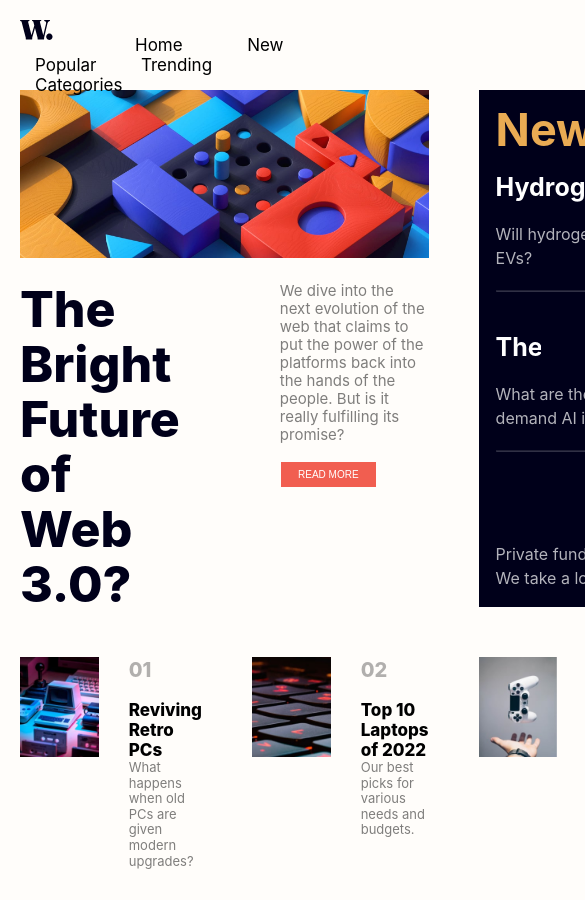
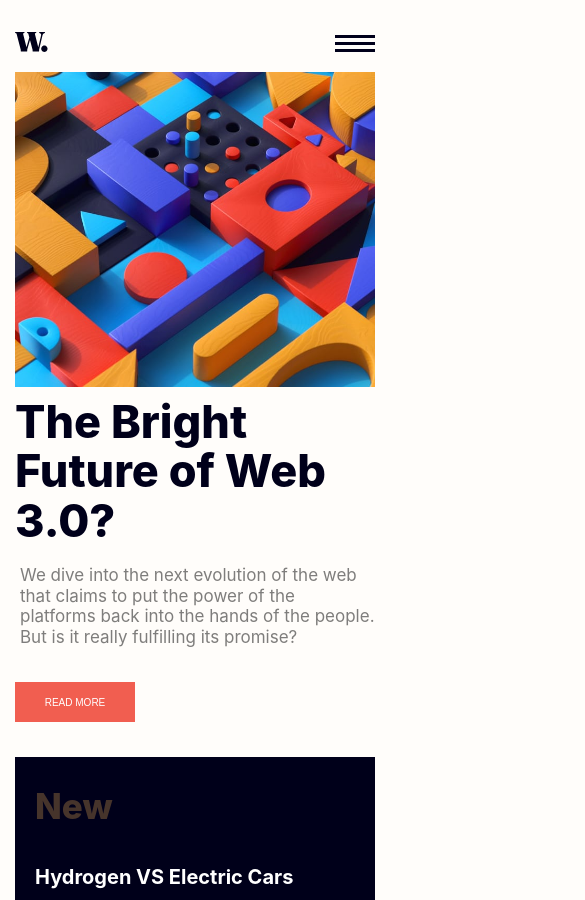
Before and after one commit to Egwolor/News-Home-Page, a plain HTML site: page index.html in a window 390 px wide. Shown: the top 900 px of the page, 585 px wide, since content can reach past the window. Drawn offline with Linux system fonts and the light colour scheme.

Commit message:
fourth-commit

```diff
--- a/Assests/css/Desktop.css
+++ b/Assests/css/Desktop.css
@@ -7,8 +7,8 @@
 body{
     max-width: 1440px;
     display:grid;
-    grid-template-columns: repeat(3, 2fr);
-    gap:50px;
+    grid-template-columns: repeat(3, 1fr);
+    gap:30px;
     background-color:hsl(36, 100%, 99%);
     font-family: 'inter', sans-serif;
     font-weight: 400;
@@ -16,6 +16,7 @@ body{
 }
 .w-logo{
     height: 20px;
+    margin-top: 13px;
 }
 .nav-bar{
     display:flex;
@@ -30,7 +31,7 @@ body{
     display:inline;
     list-style-type: none;
     text-decoration: none;
-    padding: 20px;
+    padding: 15px;
     font-size: 17px;
     margin: 0px;
     color:#000;
@@ -201,13 +202,13 @@ line-height: 1.5;
 /*styling for the footer tag*/
 
 .footer-img{
-    height:100px;
+    height: 100px;
 
 
 }
 
 
-footer h2{
+ h2{
     font-size: 20px;
         font-weight: 800;
         opacity: 30%;
--- a/Assests/css/mobile.css
+++ b/Assests/css/mobile.css
@@ -1,4 +1,4 @@
-@media only screen and (max-width:375px) {
+@media only screen and (max-width:450px) {
 
 
 *{
@@ -24,6 +24,7 @@ body{
 
 .w-logo{
     height: 20px;
+    margin-top: -3px;
 }
 .openNav{
     position: absolute;
@@ -40,33 +41,37 @@ body{
     background-color:#fff;
     top:0;
     right:0;
-    padding-top: 90px;
+    padding-top: 10px;
     z-index:1;
     overflow-x: hidden;
     transition:1s;
 }
 .closeNav{
     position:absolute;
-    right:18px;
-    top:30px;
+    display:block;
+    right:-15px;
+    top:19px;
     transition: 1s;
     height:25px;
 }
-.nav-bar-list li , a{
+.nav-bar-list li  ,a {
     display: block;
     text-decoration: none;
-    font-size:21px;
+    font-size:25px;
     font-weight:600;
-    line-height: 2.5;
+    line-height: .1;
     cursor: pointer;
     color:#000;
     transition: color .5s;
+    margin-left: -120px ;
 }
+
 .nav-bar-list li:hover ,a:hover{
     color: hsl(5, 85%, 63%);
     }
 .nav-bar-list{
-    padding:30px;
+    padding-left: 200px;
+
 }
 /*styling for the main tag*/
 main{
@@ -104,12 +109,11 @@ article {
     font-size: 17px;
     line-height: 1.2;
     margin-top: 10px;
-    margin-left: auto;
 }
 article p {
     opacity: 50%;
     margin-top:20px;
-
+    margin-left: -95px;
 }
 hr
     {
@@ -127,6 +131,7 @@ button {
     border: none;
     cursor: pointer;
     opacity: 100%;
+    margin-left: 5px;
 }
 
 button:active,
--- a/index.html
+++ b/index.html
@@ -24,10 +24,10 @@
         <li><a href="javascript:void(0)"><img src="Assests\Images\icon-menu-close.svg" alt="x-icon" class="closeNav"
               onclick="closeNav()"></a></li>
         <li><a href="index.html">Home</a></li>
-        <li>New</li>
-        <li>Popular</li>
-        <li>Trending</li>
-        <li>Categories</li>
+        <li><a href="#">New</a></li>
+        <li><a href="#">Popular</a></li>
+        <li><a href="#">Trending</a></li>
+        <li><a href="#">Categories</a></li>
       </ul>
     </nav>
   </header>
```
Also changed, not shown: Assests/css/tablet.css (+5 -5 lines).
